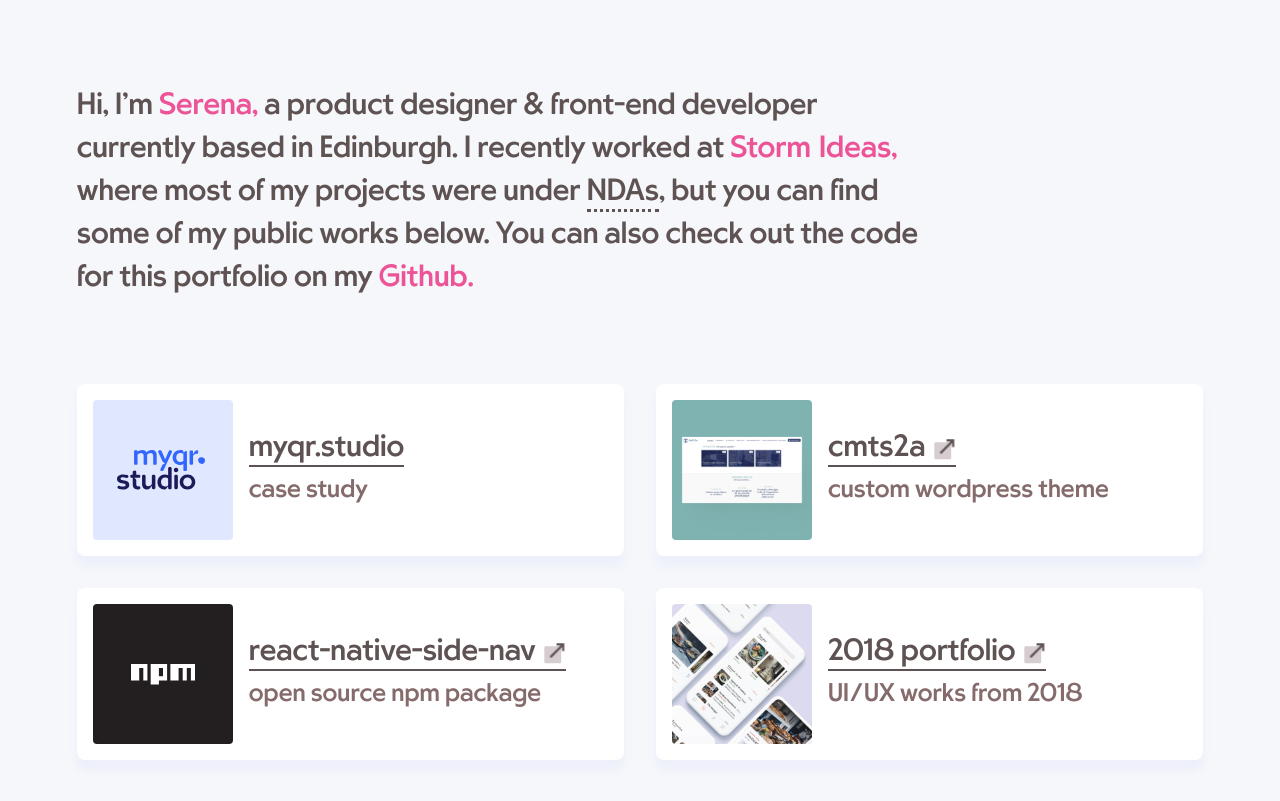
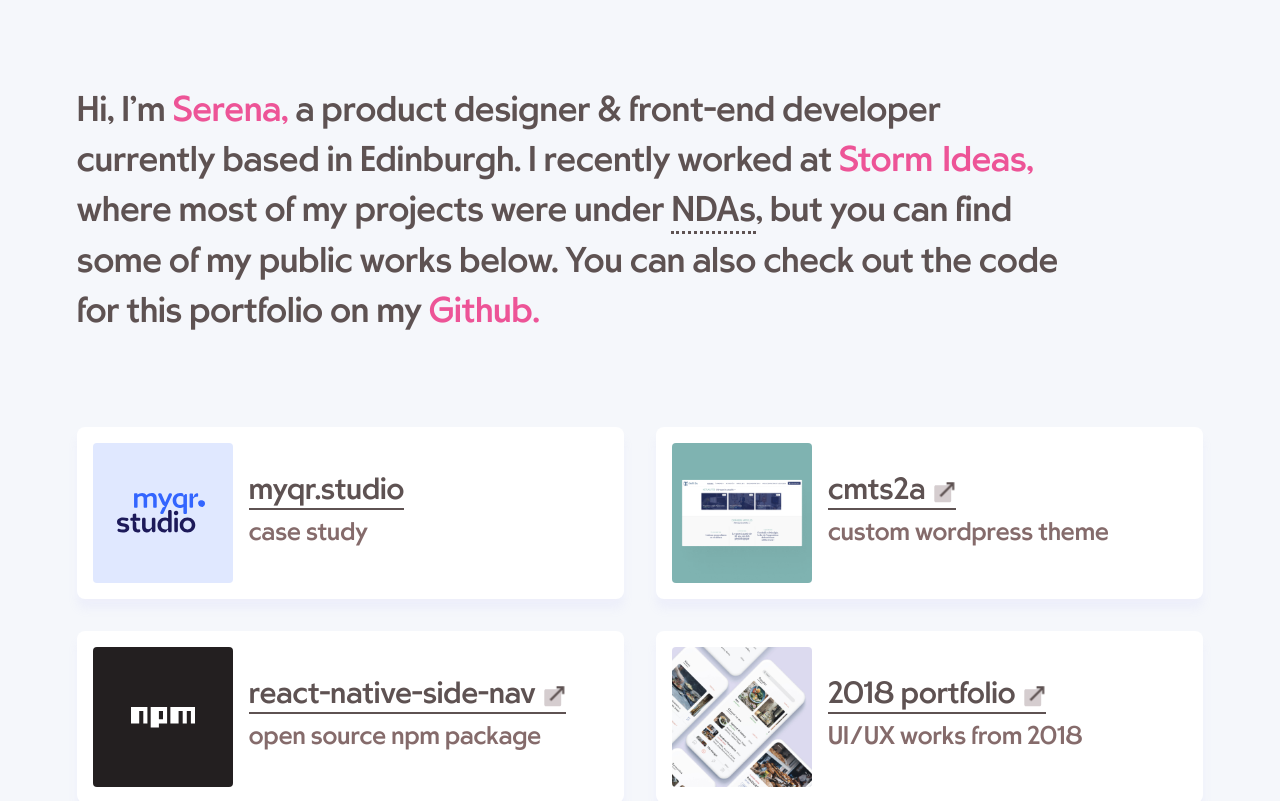
Before and after one commit to serenastorm/react-portfolio, a React (Create React App) app: page / in a window 1280 px wide. Shown: the top 801 px of the page. Built offline with nearby package versions, Linux system fonts and the light colour scheme; a web font is replaced by a local one.

Commit message:
[styling] small improvements to nav animation and landing typography

```diff
--- a/src/CaseStudy/components/NavBar/NavBar.tsx
+++ b/src/CaseStudy/components/NavBar/NavBar.tsx
@@ -211,7 +211,7 @@
                         opacity: [0, 1],
                         enterTransition: {
                           duration: 0.75,
-                          delay: routeIndex * 0.15 + 0.25,
+                          delay: routeIndex * 0.1 + 0.1,
                         },
                         exitTransition: { duration: 0.25, delay: 0 },
                       })}
--- a/src/Main/pages/LandingPage/LandingPage.scss
+++ b/src/Main/pages/LandingPage/LandingPage.scss
@@ -26,6 +26,10 @@
   h1 {
     @extend %landing-paragraph;
     max-width: 40ch;
+
+    @include breakpoint(860) {
+      font-size: 2.8vw;
+    }
 
     .link {
       color: var(--link);
@@ -81,10 +85,6 @@
       (Large text = 18.66px bold, 24px regular)
       Tbh this font could be considered bold but best to be safe */
       font-size: 2.4rem;
-    }
-
-    @include breakpoint(860) {
-      font-size: 2.4vw;
     }
   }
 
@@ -143,6 +143,24 @@
 
   @include onHoverAndFocus {
     transform: translateY(-2.5%) !important;
+
+    a {
+      color: var(--link);
+
+      svg {
+        path[fill="#EAF0F5"] {
+          fill: var(--arrow-bg-color-hover);
+        }
+
+        .icon-arrow {
+          transform: translate(1.2em, -1.2em);
+
+          path {
+            fill: var(--arrow-pointer-color-hover);
+          }
+        }
+      }
+    }
   }
 
   & > *:not(.project-link) {
@@ -178,6 +196,10 @@
   }
 
   dt {
+    @include breakpoint(860) {
+      font-size: 2.4vw;
+    }
+
     a {
       color: var(--text);
 
```
